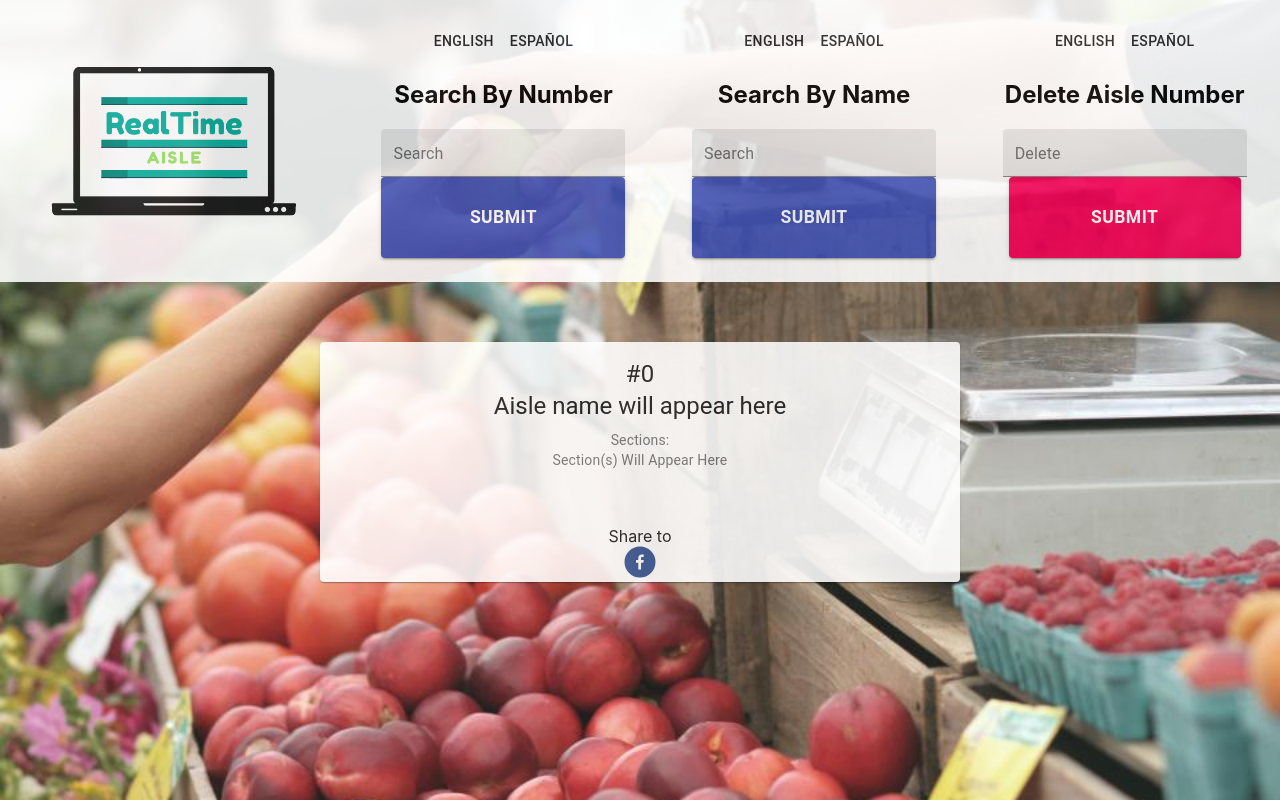
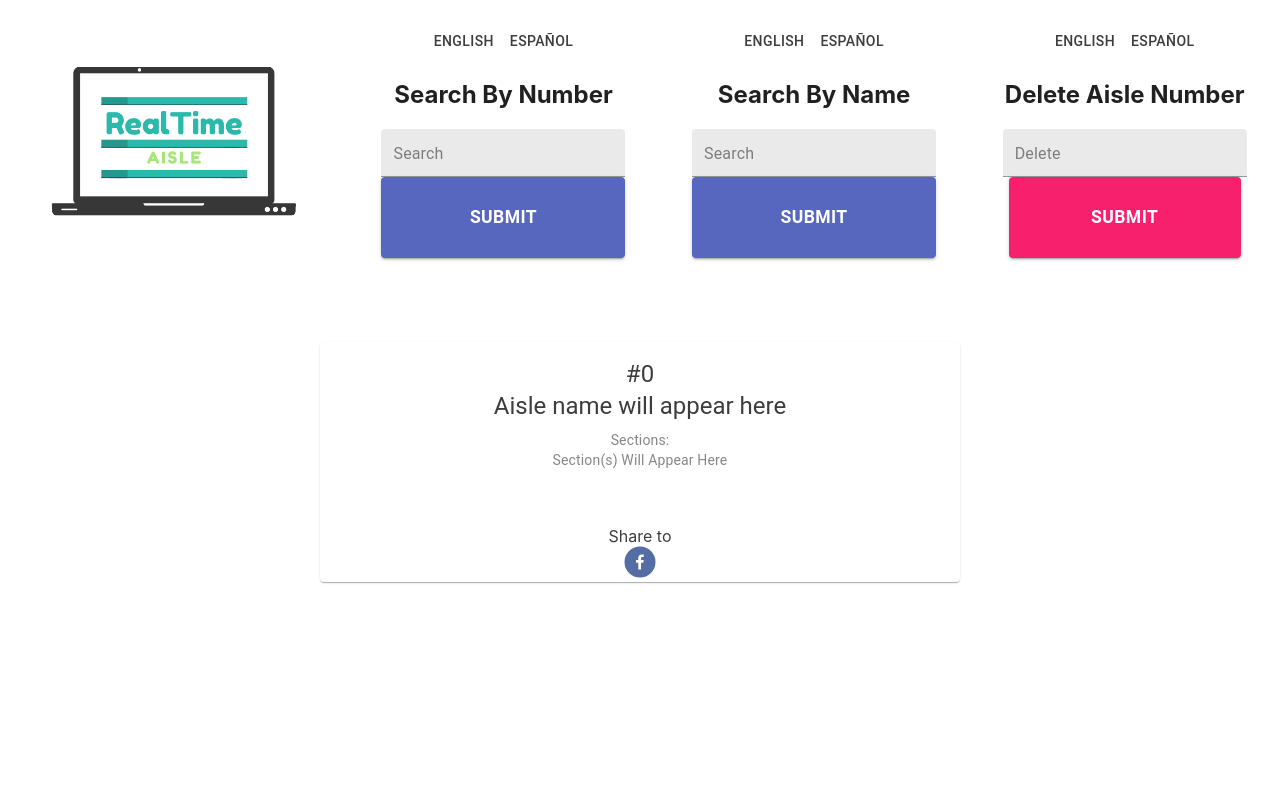
Before and after one commit to lanxdrey19/Real-Time-Aisle-Frontend, a React (Create React App) app in the folder my-app/: page / in a window 1280 px wide. Built offline with nearby package versions, Linux system fonts and the light colour scheme.

Commit message:
removed background to see if it works

```diff
--- a/my-app/src/index.css
+++ b/my-app/src/index.css
@@ -5,7 +5,6 @@ body {
     sans-serif;
   -webkit-font-smoothing: antialiased;
   -moz-osx-font-smoothing: grayscale;
-  background: url(./background.jpg) no-repeat center center fixed;
   background-size: cover;
 }
 
```
